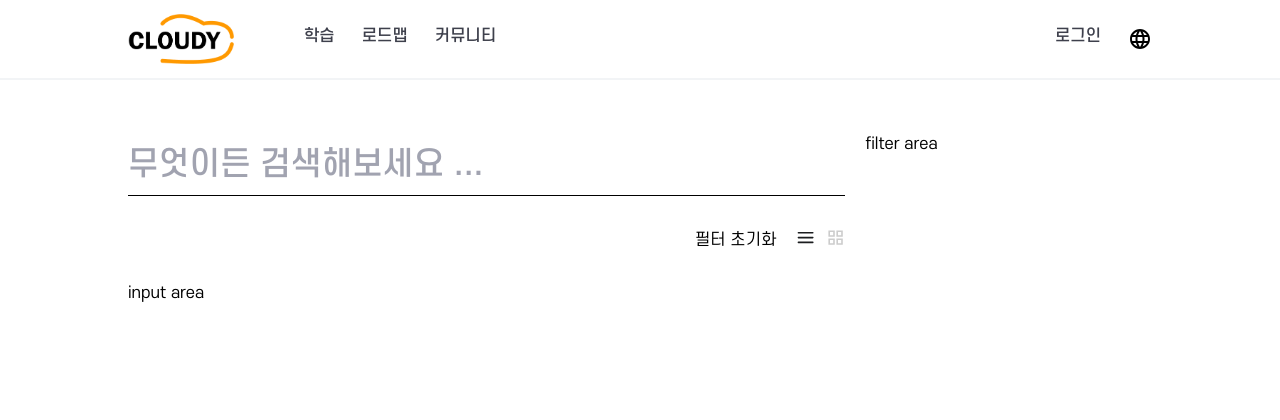
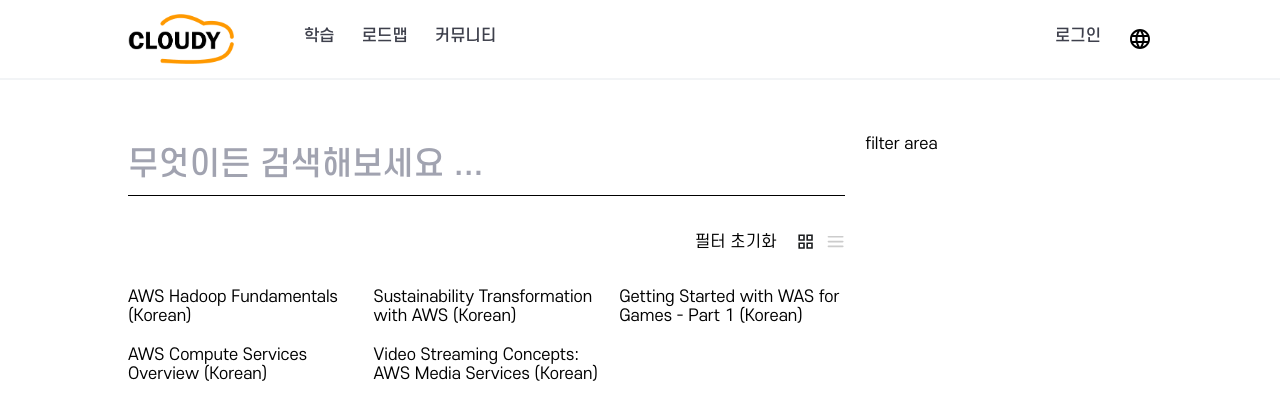
Before and after one commit to aws-cloudy/cloudy, a Next.js app in the folder frontend/: page /learning in a window 1280 px wide. Shown: the top 420 px of the page. Built offline with nearby package versions, Linux system fonts and the light colour scheme.

Commit message:
[FE-COMPONENT] feat: 학습 리스트 컴포넌트 생성 #18

```diff
--- a/frontend/components/learning/LearningInput/index.tsx
+++ b/frontend/components/learning/LearningInput/index.tsx
@@ -30,6 +30,7 @@
           value={value}
           onChange={onChange}
           onKeyDown={handleKeyDown}
+          name="learning-input"
         />
         {value && keyword === '' && <LearningSearchList setKeyword={setKeyword} setValue={setValue} />}
       </div>
--- /dev/null
+++ b/frontend/components/learning/LearningList/LearningList.module.scss
@@ -0,0 +1,7 @@
+@import '@/styles/theme.scss';
+
+.container {
+  display: grid;
+  grid-template-columns: 1fr 1fr 1fr;
+  grid-gap: 20px;
+}
--- /dev/null
+++ b/frontend/components/learning/LearningList/index.tsx
@@ -0,0 +1,17 @@
+import React from 'react'
+import styles from './LearningList.module.scss'
+import { learningData } from './learningData'
+
+const LearningList = () => {
+  return (
+    <div className={styles.container}>
+      {learningData.map(item => (
+        <div key={item.id}>
+          <div>{item.title}</div>
+        </div>
+      ))}
+    </div>
+  )
+}
+
+export default LearningList
--- a/frontend/components/learning/LearningSearchResult/LearningSearchResult.module.scss
+++ b/frontend/components/learning/LearningSearchResult/LearningSearchResult.module.scss
@@ -11,9 +11,11 @@
 
 .filterText {
   margin-right: 10px;
+  cursor: pointer;
 }
 
 .iconWrap {
   cursor: pointer;
   margin-left: 10px;
+  padding-top: 4px;
 }
--- a/frontend/components/learning/LearningSearchResult/index.tsx
+++ b/frontend/components/learning/LearningSearchResult/index.tsx
@@ -21,10 +21,10 @@
       <div className={styles.rightWrap}>
         <div className={styles.filterText}>필터 초기화</div>
         <div className={styles.iconWrap} onClick={e => onChangeLearningLayout('grid')}>
-          <LuAlignJustify size="1.2em" color={layout === 'grid' ? '#1B1D1F' : '#CCCCCC'} />
+          <MdOutlineGridView size="1.2em" color={layout === 'grid' ? '#1B1D1F' : '#CCCCCC'} />
         </div>
         <div className={styles.iconWrap} onClick={e => onChangeLearningLayout('justify')}>
-          <MdOutlineGridView size="1.2em" color={layout === 'justify' ? '#1B1D1F' : '#CCCCCC'} />
+          <LuAlignJustify size="1.2em" color={layout === 'justify' ? '#1B1D1F' : '#CCCCCC'} />
         </div>
       </div>
     </div>
--- a/frontend/components/learning/LearningSection/index.tsx
+++ b/frontend/components/learning/LearningSection/index.tsx
@@ -4,6 +4,7 @@
 import styles from './LearningSection.module.scss'
 import LearningInput from '../LearningInput'
 import LearningSearchResult from '../LearningSearchResult'
+import LearningList from '../LearningList'
 
 const LearningSection = () => {
   const [value, setValue] = useState<string>('') // input value
@@ -13,7 +14,7 @@
     <section className={styles.section}>
       <LearningInput value={value} setValue={setValue} keyword={keyword} setKeyword={setKeyword} />
       <LearningSearchResult keyword={keyword} />
-      <div>input area</div>
+      <LearningList />
     </section>
   )
 }
```
Also changed, not shown: frontend/components/common/LearningItem/index.tsx (added, +11 -0 lines).
